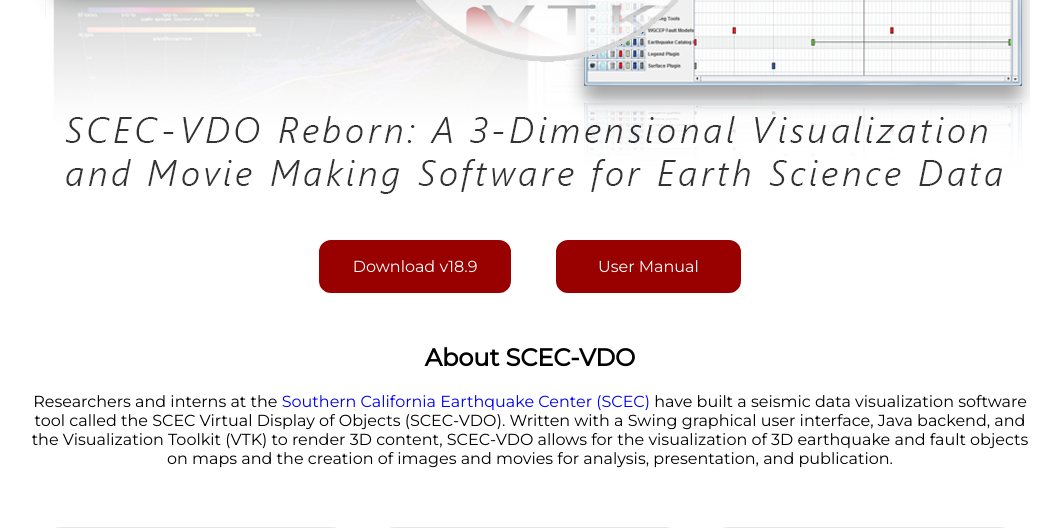
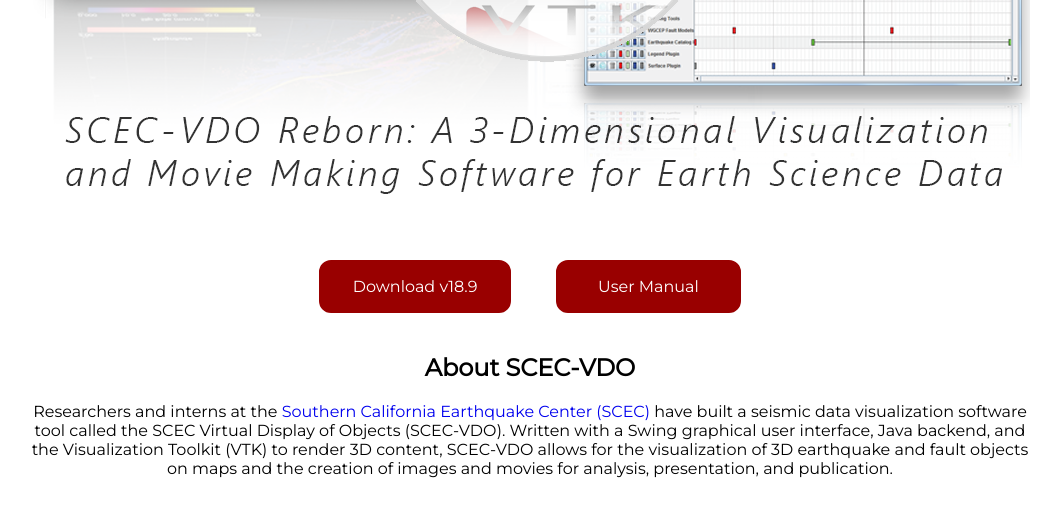
Before and after one commit to gina-yang/scecvdo-man, a PHP site: page / in a window 1280 px wide. Shown: the part 558-1086 px from the top of the page, without its empty margins (110-1171 px from the left). Run offline with PHP 8.4, Linux system fonts and the light colour scheme.

Commit message:
Adjusted button margin top

```diff
--- a/WebContent/index.html
+++ b/WebContent/index.html
@@ -24,9 +24,10 @@
 			background-color: #990000;
 			border: none;
 			padding: 15px 32px;
+			margin-top: 20px;
 			margin-left: 20px;
 			margin-right: 20px;
-			margin-bottom: 30px;
+			margin-bottom: 20px;
 			text-align: center;
 			text-decoration: none;
 			display: inline-block;
--- a/index.php
+++ b/index.php
@@ -24,9 +24,10 @@
 			background-color: #990000;
 			border: none;
 			padding: 15px 32px;
+			margin-top: 20px;
 			margin-left: 20px;
 			margin-right: 20px;
-			margin-bottom: 30px;
+			margin-bottom: 20px;
 			text-align: center;
 			text-decoration: none;
 			display: inline-block;
```
